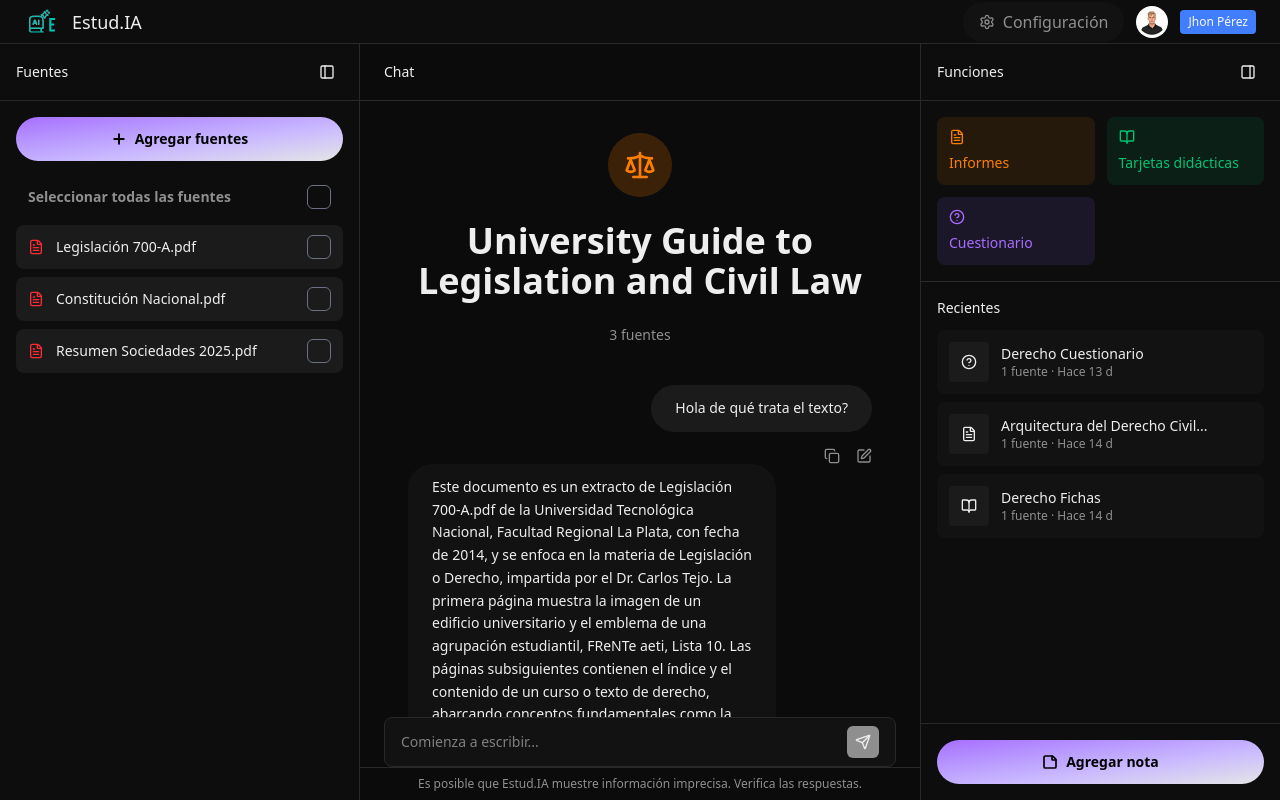
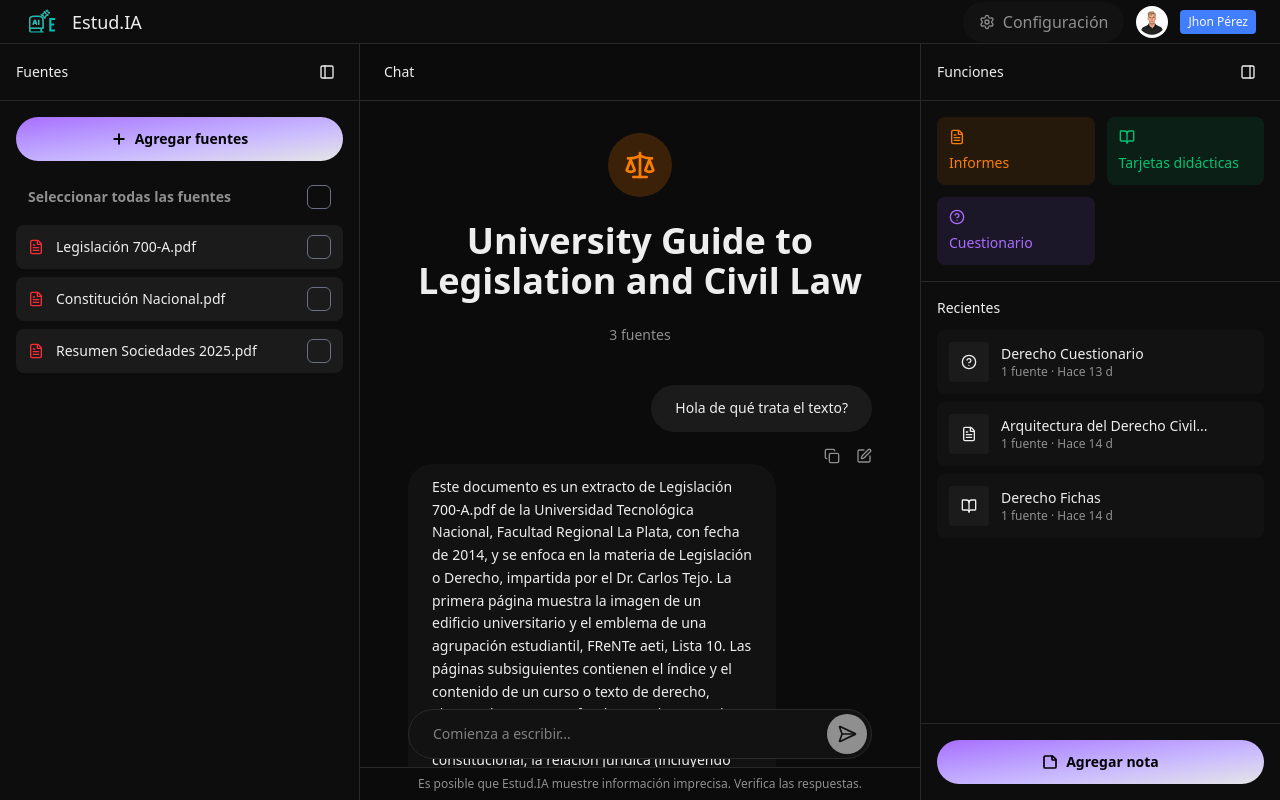
Before and after one commit to PietrantuonoFranco/Estud.ia, a Next.js app in the folder estud.ia/: page /notebook/1 in a window 1280 px wide. Built offline with nearby package versions, Linux system fonts and the light colour scheme.

Commit message:
feat: update MessageInbox component for improved styling and icon usage

```diff
--- a/estud.ia/app/notebook/[notebook]/components/Chat/components/MessageInbox.tsx
+++ b/estud.ia/app/notebook/[notebook]/components/Chat/components/MessageInbox.tsx
@@ -1,7 +1,7 @@
 "use client"
 
 import { useState } from "react"
-import { Send } from "lucide-react"
+import { SendHorizontal } from "lucide-react"
 
 export default function MessageInbox () {
   const [message, setMessage] = useState("");
@@ -14,7 +14,7 @@ export default function MessageInbox () {
     }
   }
   return (
-    <form onSubmit={handleSubmit} className="sticky -bottom-8 w-full flex items-center gap-3 rounded-lg border border-border bg-card text-sm leading-relaxed text-foreground px-4 py-2">
+    <form onSubmit={handleSubmit} className="mx-6 sticky -bottom-6  flex items-center gap-3 rounded-full border border-border bg-card text-sm leading-relaxed text-foreground pl-6 pr-1 py-1">
       <input
         type="text"
         placeholder="Comienza a escribir..."
@@ -25,9 +25,9 @@ export default function MessageInbox () {
 
       <button
         type="submit"
-        className="flex items-center justify-center h-8 w-8 shrink-0 rounded-md bg-muted-foreground"
+        className="cursor-pointer flex items-center justify-center h-10 w-10 shrink-0 rounded-full bg-muted-foreground text-card hover:bg-[var(--hover-bg)] hover:text-foreground transition-colors duration-300"
       >
-        <Send className="h-4 w-4" />
+        <SendHorizontal className="h-5 w-5" />
       </button>
     </form>
   )
```
